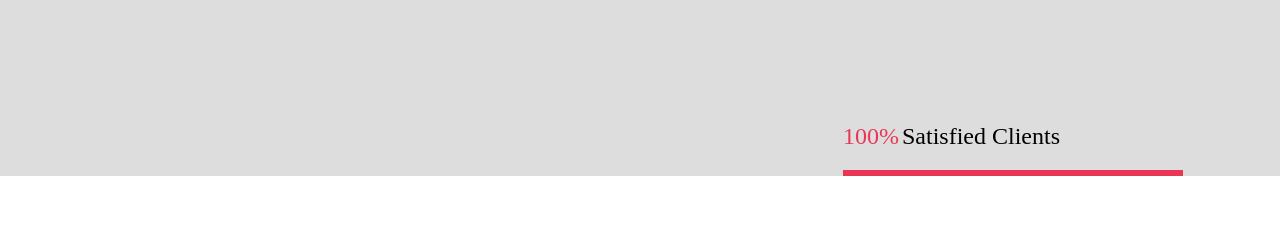
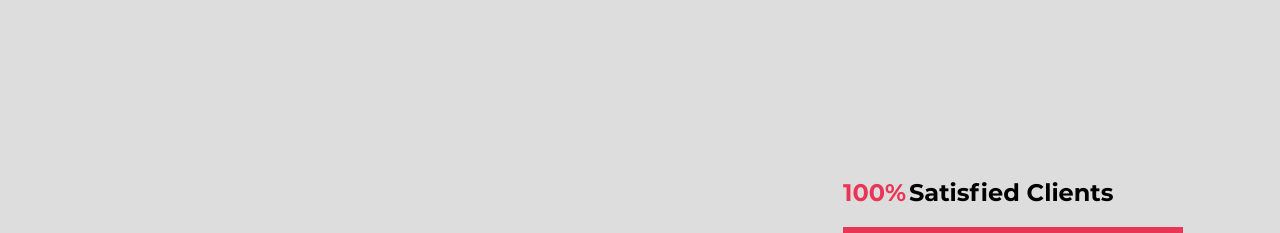
Before and after one commit to Effimowsky/Final-Project, a plain HTML site: page index.html in a window 1280 px wide. Shown: the part 872-1105 px from the top of the page. Before the commit the page ends 1048 px from the top, so only its background shows below. Drawn offline with Linux system fonts and the light colour scheme; the site is published under a folder, as on GitHub Pages, so addresses that start at the root find nothing.

Commit message:
update fonts.css

```diff
--- a/Style/fonts.css
+++ b/Style/fonts.css
@@ -1,36 +1,36 @@
 @font-face {
   font-family: "Poppins";
-  src: url("/Fonts/Poppins-ExtraBold.eot");
-  src: url("/Fonts/Poppins-ExtraBold.eot?#iefix") format("embedded-opentype"),
-    url("/Fonts/Poppins-ExtraBold.woff2") format("woff2"),
-    url("/Fonts/Poppins-ExtraBold.woff") format("woff"),
-    url("/Fonts/Poppins-ExtraBold.ttf") format("truetype"),
-    url("/Fonts/Poppins-ExtraBold.svg#Poppins-ExtraBold") format("svg");
+  src: url("../Fonts/Poppins-ExtraBold.eot");
+  src: url("../Fonts/Poppins-ExtraBold.eot?#iefix") format("embedded-opentype"),
+    url("../Fonts/Poppins-ExtraBold.woff2") format("woff2"),
+    url("../Fonts/Poppins-ExtraBold.woff") format("woff"),
+    url("../Fonts/Poppins-ExtraBold.ttf") format("truetype"),
+    url("../Fonts/Poppins-ExtraBold.svg#Poppins-ExtraBold") format("svg");
   font-weight: bold;
   font-style: normal;
   font-display: swap;
 }
 @font-face {
   font-family: "Montserrat";
-  src: url("/Fonts/Montserrat-Bold.eot");
-  src: url("/Fonts/Montserrat-Bold.eot?#iefix") format("embedded-opentype"),
-    url("/Fonts/Montserrat-Bold.woff2") format("woff2"),
-    url("/Fonts/Montserrat-Bold.woff") format("woff"),
-    url("/Fonts/Montserrat-Bold.ttf") format("truetype"),
-    url("/Fonts/Montserrat-Bold.svg#Montserrat-Bold") format("svg");
+  src: url("../Fonts/Montserrat-Bold.eot");
+  src: url("../Fonts/Montserrat-Bold.eot?#iefix") format("embedded-opentype"),
+    url("../Fonts/Montserrat-Bold.woff2") format("woff2"),
+    url("../Fonts/Montserrat-Bold.woff") format("woff"),
+    url("../Fonts/Montserrat-Bold.ttf") format("truetype"),
+    url("../Fonts/Montserrat-Bold.svg#Montserrat-Bold") format("svg");
   font-weight: bold;
   font-style: normal;
   font-display: swap;
 }
 @font-face {
   font-family: "Glacial Indifference";
-  src: url("/Fonts/GlacialIndifference-Regular.eot");
-  src: url("/Fonts/GlacialIndifference-Regular.eot?#iefix")
+  src: url("../Fonts/GlacialIndifference-Regular.eot");
+  src: url("../Fonts/GlacialIndifference-Regular.eot?#iefix")
       format("embedded-opentype"),
-    url("/Fonts/GlacialIndifference-Regular.woff2") format("woff2"),
-    url("/Fonts/GlacialIndifference-Regular.woff") format("woff"),
-    url("/Fonts/GlacialIndifference-Regular.ttf") format("truetype"),
-    url("/Fonts/GlacialIndifference-Regular.svg#GlacialIndifference-Regular")
+    url("../Fonts/GlacialIndifference-Regular.woff2") format("woff2"),
+    url("../Fonts/GlacialIndifference-Regular.woff") format("woff"),
+    url("../Fonts/GlacialIndifference-Regular.ttf") format("truetype"),
+    url("../Fonts/GlacialIndifference-Regular.svg#GlacialIndifference-Regular")
       format("svg");
   font-weight: normal;
   font-style: normal;
```
